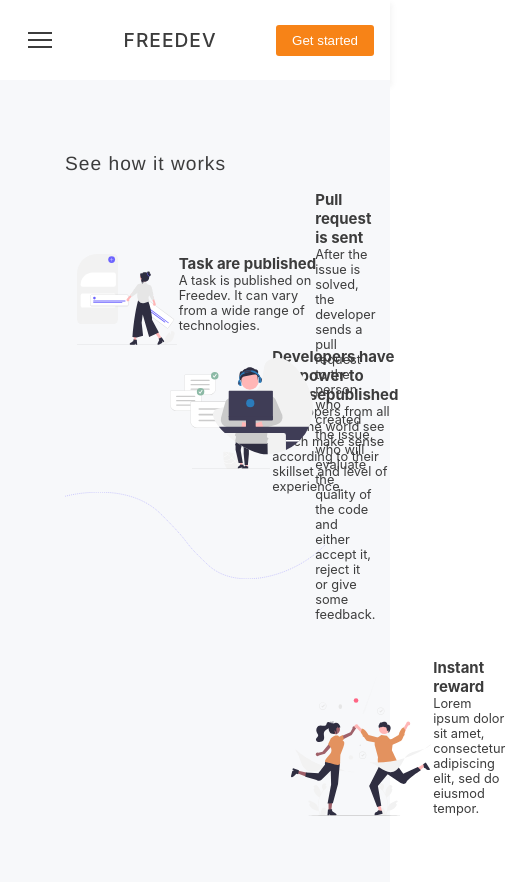
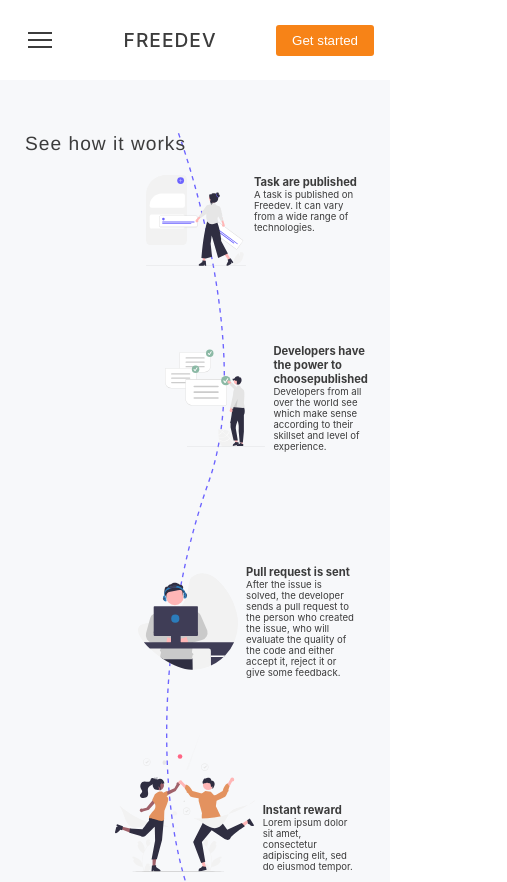
Before and after one commit to Auroch-pt/landing-page, a React (Create React App) app: page /aboutUs in a window 390 px wide. Shown: the top 882 px of the page, 507 px wide, since content can reach past the window. Built offline with nearby package versions, Linux system fonts and the light colour scheme.

Commit message:
ADD: Timeline (mobile/tablet) resources / Responsive styling.

```diff
--- a/src/views/Explanation/Explanation.styles.scss
+++ b/src/views/Explanation/Explanation.styles.scss
@@ -27,13 +27,13 @@
           flex-direction: column;
 
           * {
-            margin: 0 2px;
+            margin: 0 8px;
           }
         }
       }
 
       &_step1 {
-        top: 12vh;
+        top: 10vh;
         left: 3vw;
         font-size: 0.8rem;
         section {
@@ -41,8 +41,8 @@
         }
       }
       &_step2 {
-        top: 23vh;
-        left: 27vw;
+        top: 24vh;
+        left: 28vw;
         font-size: 0.8rem;
 
         section {
@@ -50,8 +50,8 @@
         }
       }
       &_step3 {
-        bottom: 35vh;
-        left: 38vw;
+        bottom: 32vh;
+        left: 39vw;
         font-size: 0.8rem;
 
         section {
@@ -59,7 +59,7 @@
         }
       }
       &_step4 {
-        bottom: 12vh;
+        bottom: 10vh;
         left: 58vw;
         font-size: 0.8rem;
         align-items: end;
@@ -71,3 +71,100 @@
     }
   }
 }
+
+@media screen and (max-width: 968px) {
+  .explanation_wrapper {
+    padding: 34px 25px;
+    .explanation {
+      background: $light-gray url("../../resources/explanation/line_tablet.svg")
+        no-repeat center;
+
+      .explanation_timeline {
+        &_step1 {
+          top: 3vh;
+          left: 54vw;
+          font-size: 0.7rem;
+        }
+        &_step2 {
+          top: 24vh;
+          left: 54vw;
+          font-size: 0.7rem;
+        }
+        &_step3 {
+          bottom: 31vh;
+          left: 41vw;
+          font-size: 0.7rem;
+        }
+        &_step4 {
+          bottom: 13vh;
+          left: 28vw;
+          font-size: 0.7rem;
+        }
+      }
+    }
+  }
+}
+
+@media screen and (max-width: 575px) {
+  .explanation_wrapper {
+    .explanation {
+      background: $light-gray url("../../resources/explanation/line_mobile.svg")
+        no-repeat center;
+
+      .explanation_timeline {
+        &_step1 {
+          top: 5vh;
+          left: 31vw;
+          font-size: 0.6rem;
+        }
+        &_step2 {
+          top: 25vh;
+          left: 36vw;
+          font-size: 0.6rem;
+        }
+        &_step3 {
+          bottom: 26vh;
+          left: 29vw;
+          font-size: 0.6rem;
+        }
+        &_step4 {
+          bottom: 3vh;
+          left: 23vw;
+          font-size: 0.6rem;
+        }
+      }
+    }
+  }
+}
+
+@media screen and (max-width: 375px) {
+  .explanation_wrapper {
+    .explanation {
+      background: $light-gray url("../../resources/explanation/line_mobile.svg")
+        no-repeat center;
+
+      .explanation_timeline {
+        &_step1 {
+          top: 5vh;
+          left: 28vw;
+          font-size: 0.6rem;
+        }
+        &_step2 {
+          top: 25vh;
+          left: 26vw;
+          font-size: 0.6rem;
+        }
+        &_step3 {
+          bottom: 26vh;
+          left: 29vw;
+          font-size: 0.6rem;
+        }
+        &_step4 {
+          bottom: 3vh;
+          left: 23vw;
+          font-size: 0.6rem;
+        }
+      }
+    }
+  }
+}
```
Also changed, not shown: src/resources/explanation/line_mobile.svg (added), src/resources/explanation/line_tablet.svg (added).
